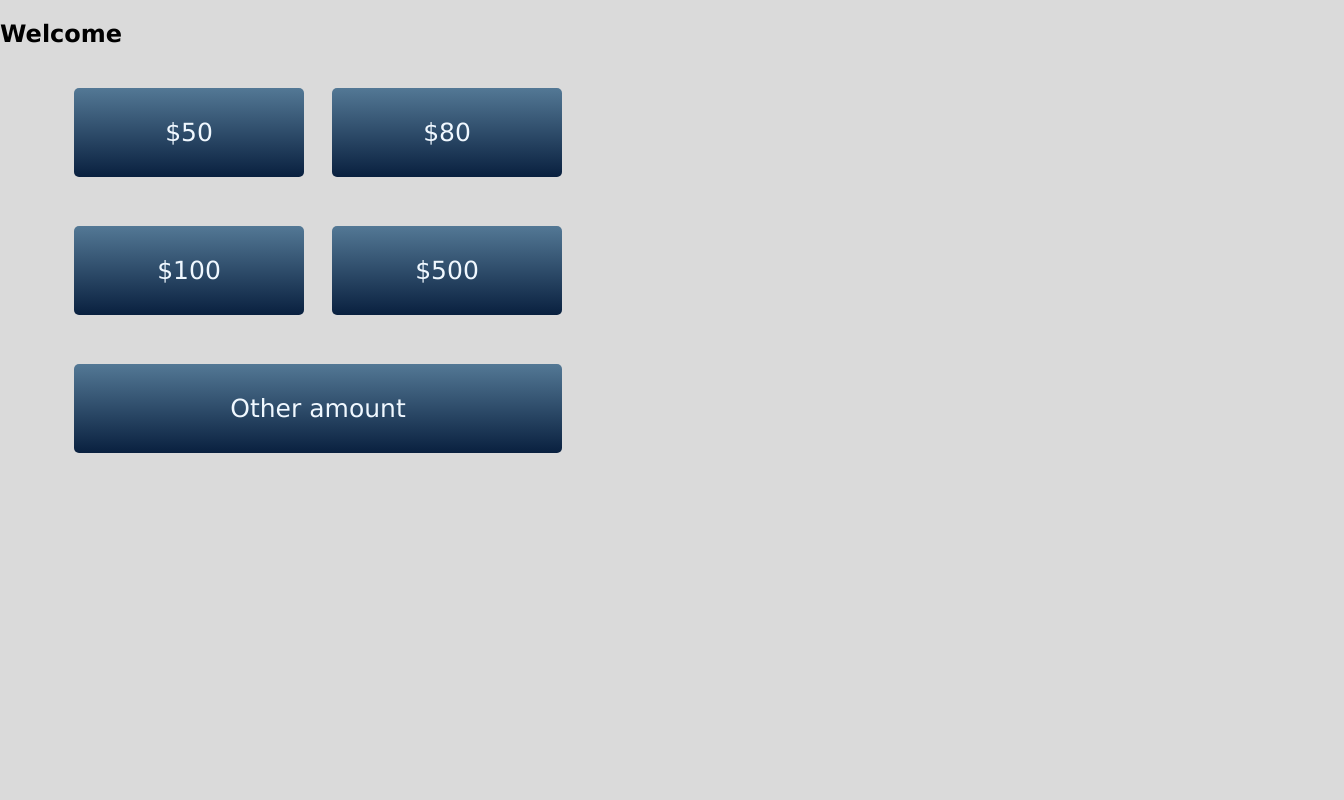
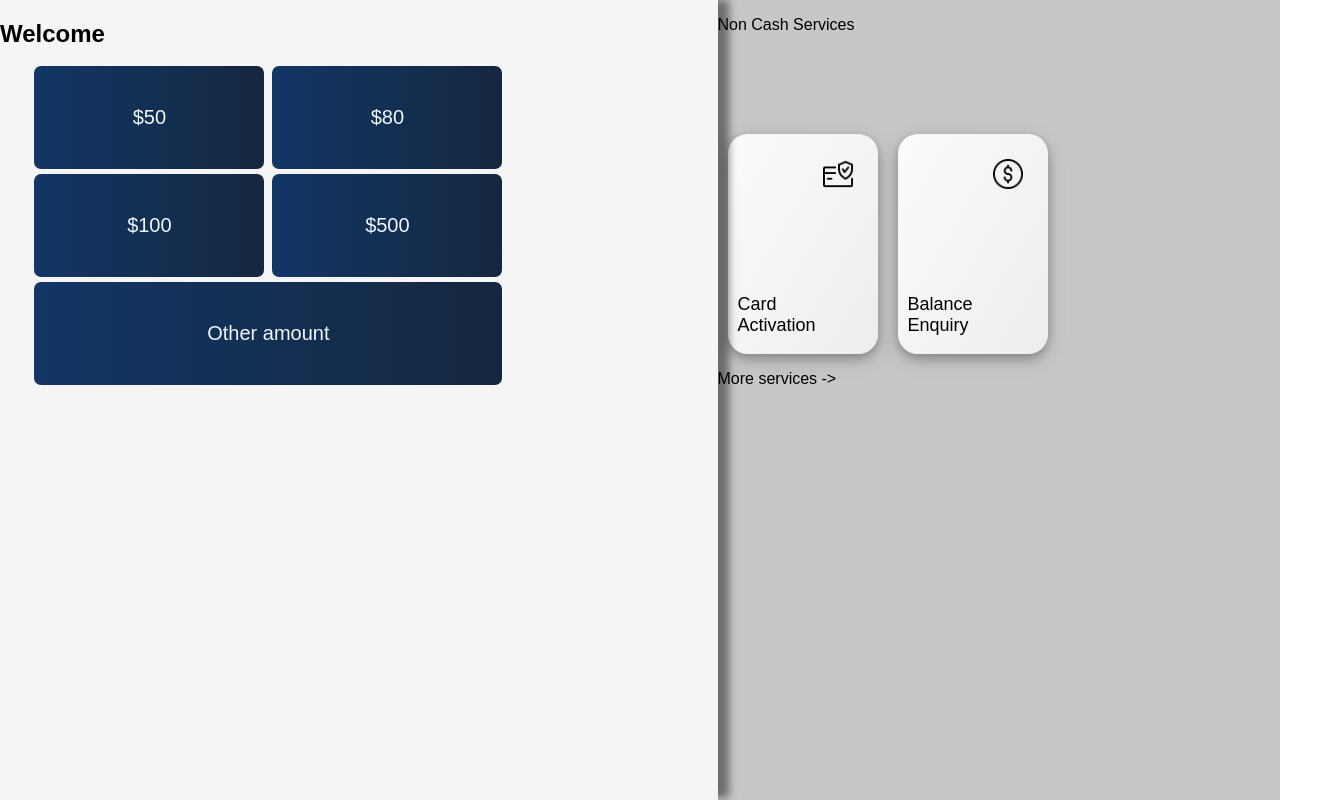
Before and after one commit to Afiq-Ashriq/PFDProject, a plain HTML site: page index.html in a window 1280 px wide. Shown: the whole page, 1344 px wide, since content can reach past the window. Drawn offline with Linux system fonts and the light colour scheme.

Commit message:
Styling fixes for ATM interface

```diff
--- a/index.html
+++ b/index.html
@@ -21,7 +21,18 @@
         <div class="vl"></div>
         <div class="right">
             <div class="ncServices">
-
+                <p>Non Cash Services</p>
+                <div class="side-service">
+                    <div class="card-activate">
+                        <img src="Image/credit-card.png" alt="credit card " width="30px">
+                        <p>Card Activation</p>
+                    </div>
+                    <div class="balance">
+                        <img src="Image/dollar.png" alt="balance enquiry " width="30px">
+                        <p>Balance Enquiry</p>
+                    </div>
+                </div>
+                <p>More services -></p>
             </div>
         </div>
     </div>
--- a/style.css
+++ b/style.css
@@ -3,13 +3,11 @@ body {
     margin: 0;
     padding: 0;
     box-sizing: border-box;
-    background: rgb(218, 218, 218);
-    font-family: Verdana, Geneva, Tahoma, sans-serif;
+    overflow-y: hidden;
 }
-#mic {
-    margin-top: 10px;
-    margin-left: 45%;
-    padding: 10px;
+
+.services div:hover {
+    cursor: pointer;
 }
 
 
@@ -17,8 +15,8 @@ body {
     position: relative;
     left: 5%;
     display: grid;
-    grid-template-columns: repeat(2,250px);
-    grid-template-rows: repeat(3,130px);
+    grid-template-columns: repeat(2,230px);
+    grid-template-rows: repeat(3,100px);
     grid-column-gap: 8px;
     grid-row-gap: 8px;
     color: aliceblue;
@@ -28,7 +26,7 @@ body {
 
 .services p {
     margin: 0;
-    font-size: 25px;
+    font-size: 20px;
 }
 .div1 { grid-area: 1 / 1 / 2 / 2; }
 .div2 { grid-area: 1 / 2 / 2 / 3; }
@@ -39,32 +37,37 @@ body {
 .services > div {
     border-radius: 7px;
     background-image: linear-gradient(to right, #133666, #13325c, #132f52, #142b49, #15273f);
-    padding: 50px 0;
-    font-size: 15px;
+    padding: 40px 0;
 }
 
 .container {
     display: flex;
-    flex-direction: column;
+    flex-direction: row;
+}
+
+.vl {
+    border-left: 30px solid whitesmoke;
+    height: 100vh;
+    -webkit-box-shadow: 12px -1px 8px -1px rgba(0,0,0,0.46);
+    box-shadow: 12px -1px 8px -1px rgba(0,0,0,0.46);
+    z-index: 2;
+  }
+
+.right {
+    position: relative;
+    width: 45%;
+    background-color:rgb(199, 199, 199);
+}
+
+.left {
+    width: 55%;
+    background-color: whitesmoke;
 }
 
 
-.services div {
-    text-align: center;
-    background:linear-gradient(to top, #09203f 0%, #537895 100%);
-    border-radius: 5px;
-    color: aliceblue;
-    margin: 10px;
-    padding: 30px;
-
-}
 
 
-.services div:hover {
-    cursor: pointer;
 
-
-}
 .welcome-text{
     display: flex;
     justify-content: center;
@@ -229,15 +232,28 @@ h1 {
 .side-service{
     display: flex;
     margin-top: 100px;
+}
 
+.side-service p{
+    position: absolute;
+    bottom: 0px;
+    font-size: 18px;
+    width: 20%;
+}
+
+.ncServices img {
+    display: block;
+    max-width: 100%;
+    float: right;
+    margin: 15px;
 }
 .card-activate, .balance {
     background: linear-gradient(120deg, #fdfbfb 0%, #ebedee 100%);
-    padding: 40px;
+    padding: 10px;
     box-shadow: 0 4px 8px 0 rgba(0, 0, 0, 0.2), 0 6px 20px 0 rgba(0, 0, 0, 0.19);
-    height: 15vh;
+    height: 200px;
+    width: 130px;
     border-radius: 20px;
-    flex: 3; /* Add this to make them share the available space */
     margin: 0 10px; /* Add some margin for spacing */
 }
 
@@ -253,11 +269,23 @@ h1 {
       margin: 0;
     }
 
-    .button-pair, .side-service {
+    /* .button-pair, .side-service {
       flex-direction: column;
-    }
+    } */
 
     .cash-button, .other-button, .card-activate, .balance {
       width: 100%;
     }
+
+
+
+    .services {
+        grid-template-columns: repeat(2,100px);
+        grid-template-rows: repeat(3,80px);
+
+    }
+
+    .services p {
+        font-size: 10px;
+    }
   }
```
